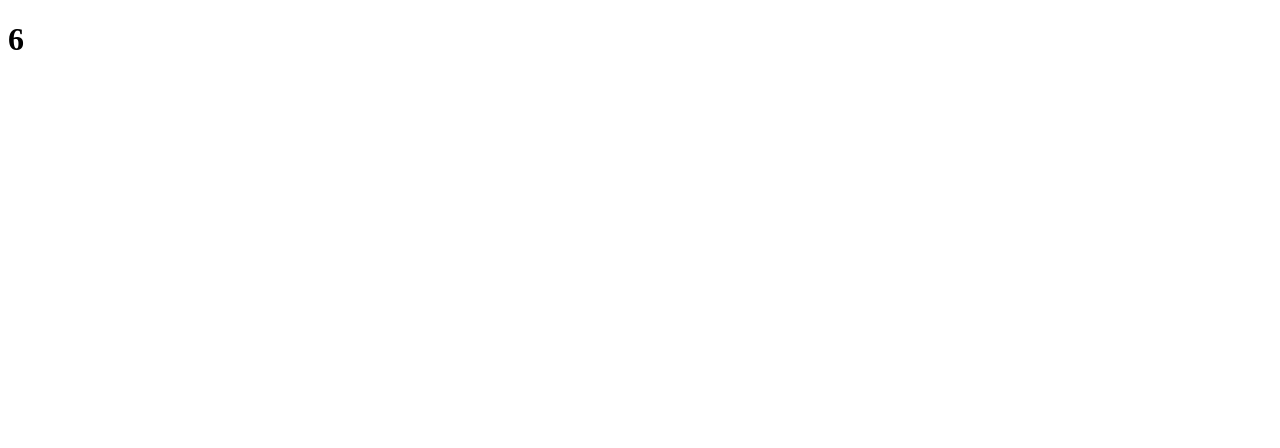
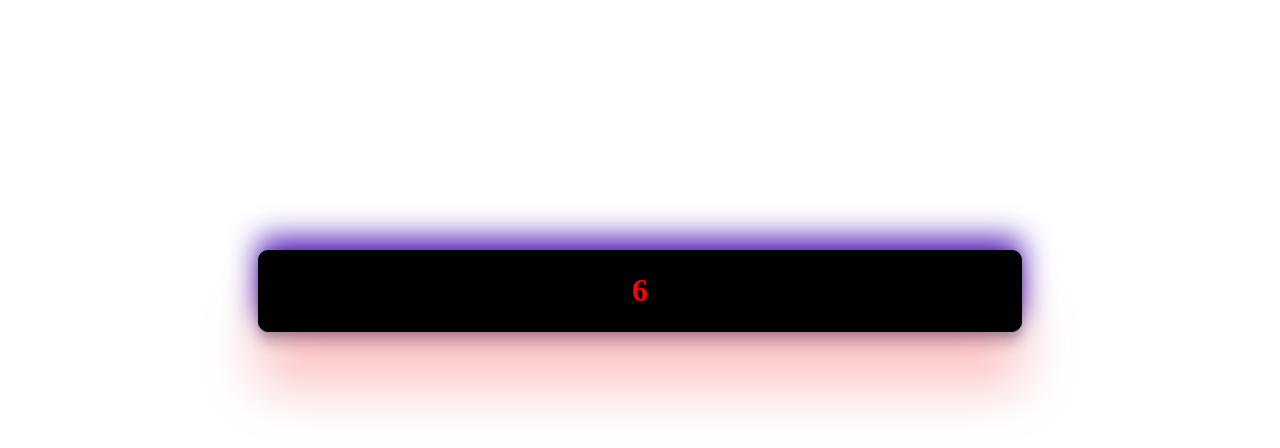
Before and after one commit to Bharath-boop/call-back, a plain HTML site: page index.html in a window 1280 px wide. Drawn offline with Linux system fonts and the light colour scheme.

Commit message:
task completed

```diff
--- a/index.html
+++ b/index.html
@@ -4,9 +4,13 @@
     <meta charset="UTF-8">
     <meta name="viewport" content="width=device-width, initial-scale=1.0">
     <title>call back</title>
+    <link rel="stylesheet" href="style.css">
 </head>
 <body>
-    <h1 id="head"></h1>
+    <div class="container">
+        <h1 id="head"></h1>
+    </div>
+
     <script src="script.js"></script>
 </body>
 </html>
--- /dev/null
+++ b/style.css
@@ -0,0 +1,11 @@
+.container{
+    height: 80px;
+    border: 1px solid black;
+    border-radius: 10px;
+    justify-content: center;
+    text-align: center;
+    align-items: center;
+    background-color: black;
+    color: red;
+    margin: 250px;
+    box-shadow: rgba(238, 10, 10, 0.25) 0px 54px 55px, rgba(80, 24, 182, 0.999) 0px -12px 30px, rgba(0, 0, 0, 0.12) 0px 4px 6px, rgba(0, 0, 0, 0.17) 0px 12px 13px, rgba(0, 0, 0, 0.09) 0px -3px 5px;}
```
